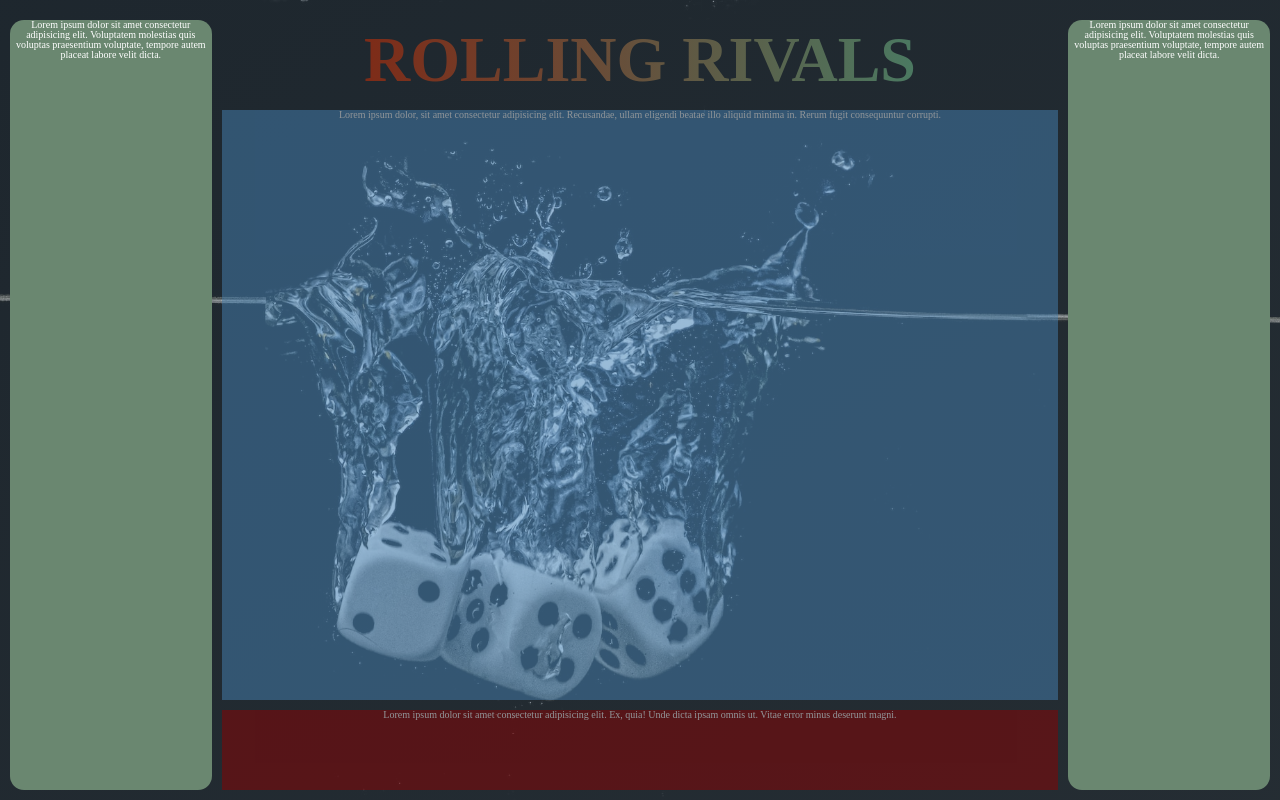
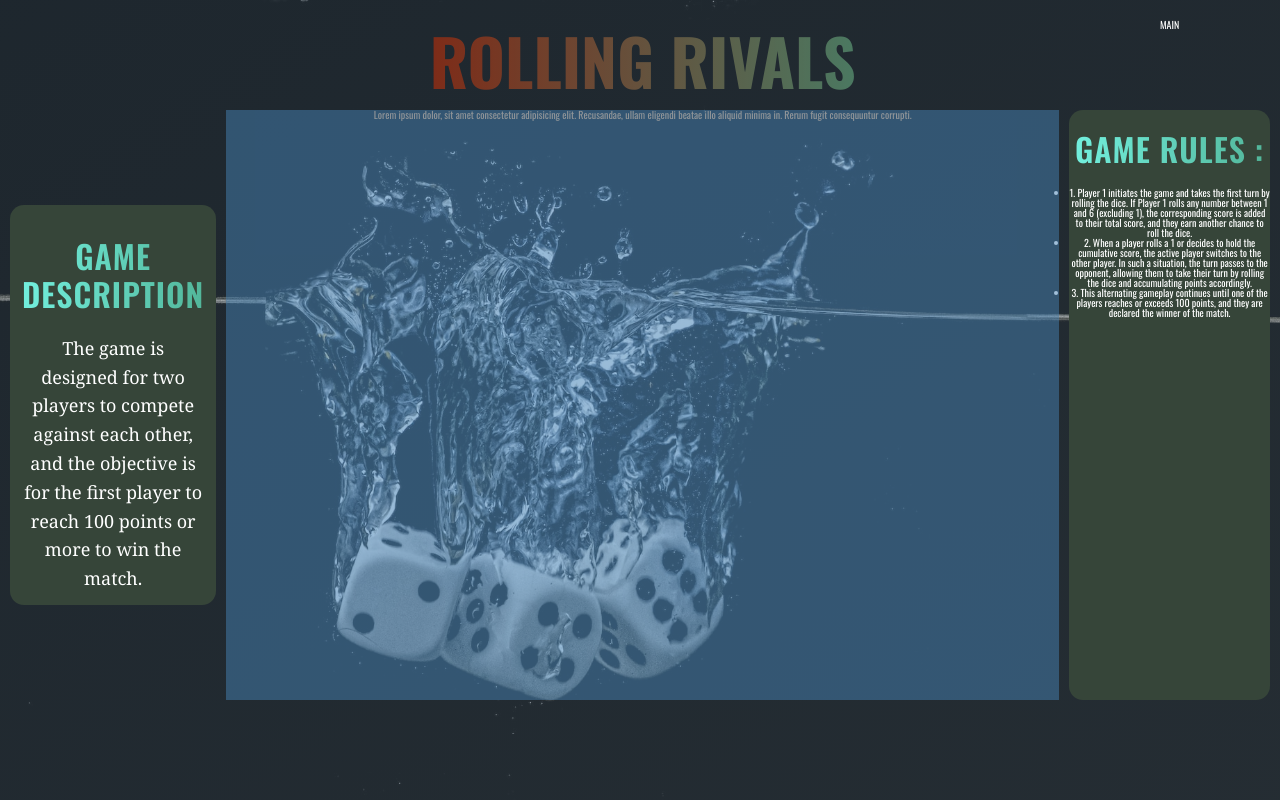
Before and after one commit to PrayagTandon/Rolling-rivals, a website: page index.html in a window 1280 px wide. Drawn offline with nearby package versions, Linux system fonts and the light colour scheme.

Commit message:
Styling the games rules

```diff
--- a/index.html
+++ b/index.html
@@ -22,30 +22,63 @@
   </head>
   <body>
     <article class="main-container">
+      <!-- HEADER -->
       <header class="header">
         <h1 class="heading heading--primary">Rolling Rivals</h1>
       </header>
+
+      <!-- ASIDE -->
+
       <aside class="aside aside--left">
-        Lorem ipsum dolor sit amet consectetur adipisicing elit. Voluptatem
-        molestias quis voluptas praesentium voluptate, tempore autem placeat
-        labore velit dicta.
-      </aside>
-      <aside class="aside aside--right">
-        Lorem ipsum dolor sit amet consectetur adipisicing elit. Voluptatem
-        molestias quis voluptas praesentium voluptate, tempore autem placeat
-        labore velit dicta.
+        <section class="game-description">
+          <h2 class="heading heading--secondary">Game Description</h2>
+          <p class="description-text">
+            The game is designed for two players to compete against each other,
+            and the objective is for the first player to reach 100 points or
+            more to win the match.
+          </p>
+        </section>
       </aside>
 
+      <aside class="aside aside--right">
+        <section class="game-rules">
+          <h2 class="heading heading--secondary">Game Rules :</h2>
+          <ul class="rules-box">
+            <li class="rules">
+              1. Player 1 initiates the game and takes the first turn by rolling
+              the dice. If Player 1 rolls any number between 1 and 6 (excluding
+              1), the corresponding score is added to their total score, and
+              they earn another chance to roll the dice.
+            </li>
+            <li class="rules">
+              2. When a player rolls a 1 or decides to hold the cumulative
+              score, the active player switches to the other player. In such a
+              situation, the turn passes to the opponent, allowing them to take
+              their turn by rolling the dice and accumulating points
+              accordingly.
+            </li>
+            <li class="rules">
+              3. This alternating gameplay continues until one of the players
+              reaches or exceeds 100 points, and they are declared the winner of
+              the match.
+            </li>
+          </ul>
+        </section>
+      </aside>
+
+      MAIN
       <main class="main-game">
         Lorem ipsum dolor, sit amet consectetur adipisicing elit. Recusandae,
         ullam eligendi beatae illo aliquid minima in. Rerum fugit consequuntur
         corrupti.
       </main>
 
-      <footer class="footer">
-        Lorem ipsum dolor sit amet consectetur adipisicing elit. Ex, quia! Unde
-        dicta ipsam omnis ut. Vitae error minus deserunt magni.
-      </footer>
+      <!-- FOOTER
+        <footer class="footer">
+          Lorem ipsum dolor sit amet consectetur adipisicing elit. Ex, quia! Unde
+          dicta ipsam omnis ut. Vitae error minus deserunt magni.
+        </footer>
+      -->
     </article>
   </body>
 </html>
--- a/sass/abstracts/_variables.scss
+++ b/sass/abstracts/_variables.scss
@@ -10,3 +10,8 @@ $color-bg-light : #b7e0ff;
 $color-white : #ffffff;
 $color-dark-heading : #dc2f02;
 $color-light-heading : #76c893;
+
+// MARGIN
+$margin-bottom-sm : 2rem;
+$margin-bottom-md : 4rem;
+$margin-bottom-lg : 8rem;
--- a/sass/base/_base.scss
+++ b/sass/base/_base.scss
@@ -14,4 +14,5 @@ html {
 body {
     line-height: 1;
     height: 100vh;
+    font-family: $font-primary;
 }
--- a/sass/base/_typography.scss
+++ b/sass/base/_typography.scss
@@ -1,18 +1,27 @@
 @use "../abstracts/" as *;
 
 .heading {
+    text-transform: uppercase;
+    display: inline-block;
+    background-color: transparent;
+    -webkit-background-clip: text;
+    background-clip: text;
+    color: transparent;
 
     &--primary {
         font-size: 6.4rem;
-        text-transform: uppercase;
         font-weight: 700;
-        // color: #4aa48b;
+        background-image: linear-gradient(to right, rgba($color-dark-heading , 1), rgba($color-light-heading , 1));
 
-        display: inline-block;
-        background-color: transparent;
-        background-image: linear-gradient(to right, rgba($color-dark-heading , 1), rgba($color-light-heading , 1));
-        -webkit-background-clip: text;
-        background-clip: text;
-        color: transparent;
+    }
+
+    &--secondary {
+        font-size: 3.2rem;
+        font-weight: 600;
+        background-image: linear-gradient(to right, #72efdd, #52b69a);
+        margin-bottom: $margin-bottom-sm;
+        padding-top: 2rem;
+        line-height: 1.2;
+        letter-spacing: 1px;
     }
 }
--- a/sass/layouts/_aside.scss
+++ b/sass/layouts/_aside.scss
@@ -2,16 +2,34 @@
 @use "../base/" as *;
 
 .aside {
-    background-color: #6a8770;
+    background-color: #364539;
     opacity: 1;
-    grid-row: 1 / -1;
     border-radius: 1.4rem;
 
     &--left {
         grid-column: 1 / 2;
+        grid-row: 2 / span 4;
+        padding: 1.2rem;
+        align-self: center;
     }
 
     &--right {
         grid-column: 6 / -1;
+        grid-row: 2 / span 4;
     }
 }
+
+.game-description {
+    // background-color: rgb(164, 53, 53);
+    height: 100%;
+    display: flex;
+    flex-direction: column;
+    justify-content: flex-start;
+    align-items: center;
+}
+
+.description-text {
+    font-size: 1.8rem;
+    line-height: 1.6;
+    font-family: $font-secondary;
+}
```
Also changed, not shown: CSS/style.css, 1 other file.
